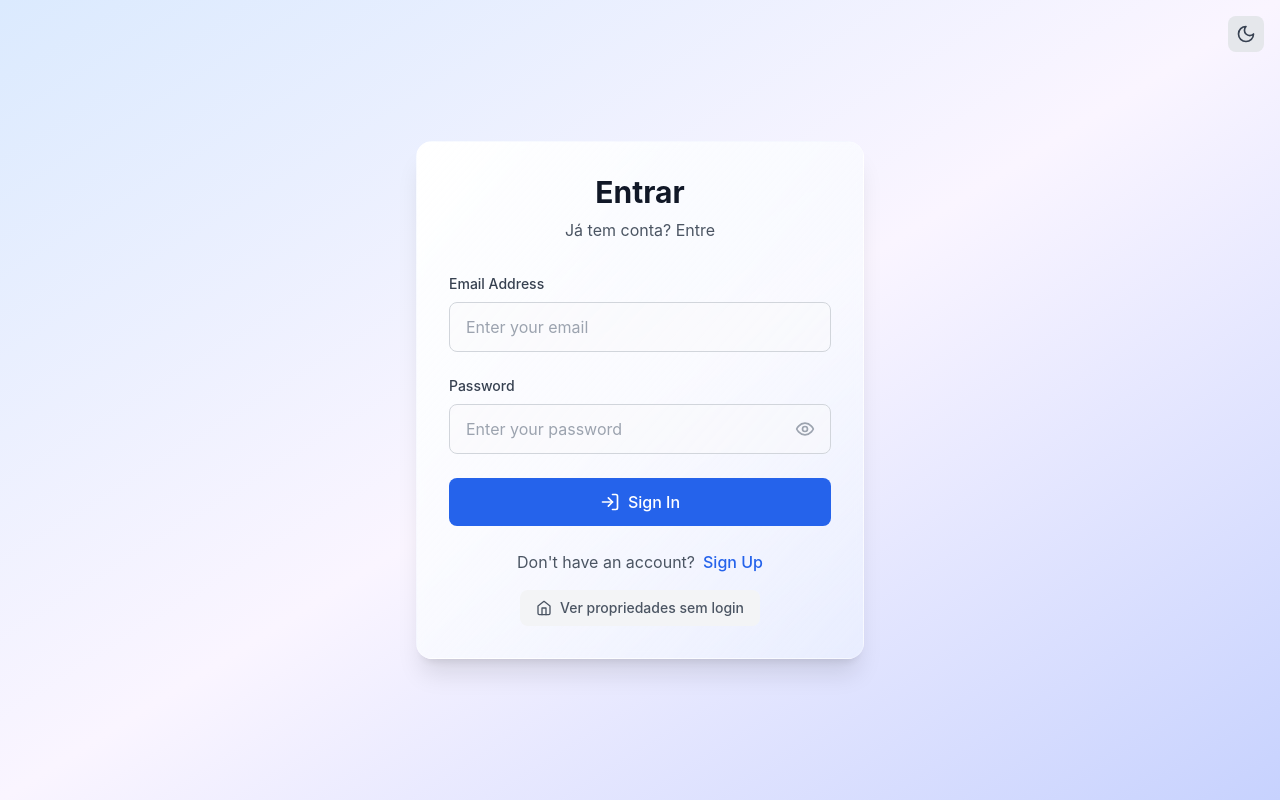
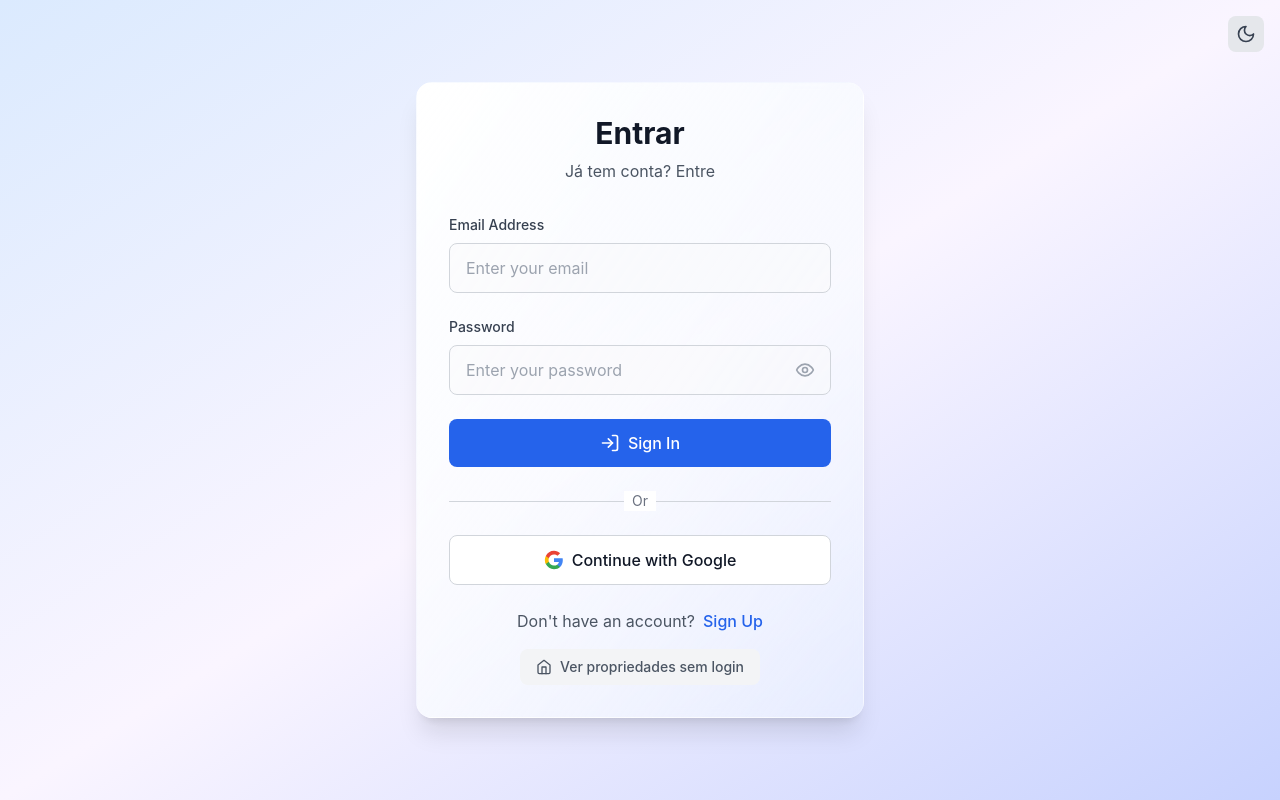
Before and after one commit to osecaadegas/ImobLuzion, a React (Vite) app: page /login in a window 1280 px wide. Built offline with nearby package versions, Linux system fonts and the light colour scheme; no server answers; the database is empty.

Commit message:
Add Google OAuth login functionality and fix authentication issues

```diff
--- a/src/App.tsx
+++ b/src/App.tsx
@@ -5,6 +5,7 @@
 import { PropertyProvider } from './contexts/PropertyContext';
 import { DarkModeProvider } from './contexts/DarkModeContext';
 import LoginForm from './components/LoginForm';
+import AuthCallback from './components/AuthCallback';
 import AdminPanel from './pages/AdminPanel';
 import SoldProperties from './pages/SoldProperties';
 import FinancialDashboard from './pages/FinancialDashboard';
@@ -42,6 +43,9 @@
           />
         }
       />
+
+      {/* Auth callback route for OAuth */}
+      <Route path="/auth/callback" element={<AuthCallback />} />
 
       {/* Legacy dashboard route - redirect to home */}
       <Route path="/dashboard" element={<Navigate to="/" replace />} />
--- /dev/null
+++ b/src/components/AuthCallback.tsx
@@ -0,0 +1,43 @@
+import { useEffect } from 'react';
+import { useNavigate } from 'react-router-dom';
+import { supabase } from '../lib/supabase';
+
+export default function AuthCallback() {
+  const navigate = useNavigate();
+
+  useEffect(() => {
+    const handleAuthCallback = async () => {
+      try {
+        const { data, error } = await supabase.auth.getSession();
+
+        if (error) {
+          console.error('Auth callback error:', error);
+          navigate('/login?error=auth_failed');
+          return;
+        }
+
+        if (data.session) {
+          // User successfully authenticated
+          navigate('/');
+        } else {
+          // No session found
+          navigate('/login');
+        }
+      } catch (error) {
+        console.error('Auth callback error:', error);
+        navigate('/login?error=auth_failed');
+      }
+    };
+
+    handleAuthCallback();
+  }, [navigate]);
+
+  return (
+    <div className="min-h-screen flex items-center justify-center bg-gray-50 dark:bg-gray-900">
+      <div className="text-center">
+        <div className="w-8 h-8 border-4 border-blue-600 border-t-transparent rounded-full animate-spin mx-auto mb-4"></div>
+        <p className="text-gray-600 dark:text-gray-400">Completing authentication...</p>
+      </div>
+    </div>
+  );
+}
--- a/src/components/LoginForm.tsx
+++ b/src/components/LoginForm.tsx
@@ -18,7 +18,7 @@
   const [name, setName] = useState('');
   const [showPassword, setShowPassword] = useState(false);
   const [error, setError] = useState('');
-  const { login, register, isLoading } = useAuth();
+  const { login, register, loginWithGoogle, isLoading } = useAuth();
 
   const handleSubmit = async (e: React.FormEvent) => {
     e.preventDefault();
@@ -46,6 +46,16 @@
           navigate('/');
         }
       }
+    }
+  };
+
+  const handleGoogleLogin = async () => {
+    try {
+      setError('');
+      await loginWithGoogle();
+    } catch (error) {
+      console.error('Google login error:', error);
+      setError('Failed to sign in with Google');
     }
   };
 
@@ -141,6 +151,37 @@
           </button>
         </form>
 
+        {/* Divider */}
+        <div className="relative my-6">
+          <div className="absolute inset-0 flex items-center">
+            <div className="w-full border-t border-gray-300 dark:border-gray-600" />
+          </div>
+          <div className="relative flex justify-center text-sm">
+            <span className="px-2 bg-white dark:bg-gray-800 text-gray-500 dark:text-gray-400">Or</span>
+          </div>
+        </div>
+
+        {/* Google Login Button */}
+        <button
+          onClick={handleGoogleLogin}
+          disabled={isLoading}
+          className="w-full bg-white dark:bg-gray-700 border border-gray-300 dark:border-gray-600 hover:bg-gray-50 dark:hover:bg-gray-600 disabled:bg-gray-100 text-gray-900 dark:text-white font-medium py-3 px-4 rounded-lg transition-colors flex items-center justify-center space-x-2"
+        >
+          {isLoading ? (
+            <div className="w-5 h-5 border-2 border-gray-400 border-t-transparent rounded-full animate-spin" />
+          ) : (
+            <>
+              <svg className="w-5 h-5" viewBox="0 0 24 24">
+                <path fill="#4285F4" d="M22.56 12.25c0-.78-.07-1.53-.2-2.25H12v4.26h5.92c-.26 1.37-1.04 2.53-2.21 3.31v2.77h3.57c2.08-1.92 3.28-4.74 3.28-8.09z"/>
+                <path fill="#34A853" d="M12 23c2.97 0 5.46-.98 7.28-2.66l-3.57-2.77c-.98.66-2.23 1.06-3.71 1.06-2.86 0-5.29-1.93-6.16-4.53H2.18v2.84C3.99 20.53 7.7 23 12 23z"/>
+                <path fill="#FBBC05" d="M5.84 14.09c-.22-.66-.35-1.36-.35-2.09s.13-1.43.35-2.09V7.07H2.18C1.43 8.55 1 10.22 1 12s.43 3.45 1.18 4.93l2.85-2.22.81-.62z"/>
+                <path fill="#EA4335" d="M12 5.38c1.62 0 3.06.56 4.21 1.64l3.15-3.15C17.45 2.09 14.97 1 12 1 7.7 1 3.99 3.47 2.18 7.07l3.66 2.84c.87-2.6 3.3-4.53 6.16-4.53z"/>
+              </svg>
+              <span>Continue with Google</span>
+            </>
+          )}
+        </button>
+
         <div className="mt-6 text-center">
           <p className="text-gray-600 dark:text-gray-400">
             {isRegisterMode ? 'Already have an account?' : "Don't have an account?"}
--- a/src/contexts/AuthContext.tsx
+++ b/src/contexts/AuthContext.tsx
@@ -14,6 +14,7 @@
   user: User | null;
   login: (email: string, password: string) => Promise<boolean>;
   register: (email: string, password: string, name: string) => Promise<boolean>;
+  loginWithGoogle: () => Promise<void>;
   logout: () => void;
   isLoading: boolean;
 }
@@ -116,6 +117,26 @@
     }
   };
 
+  const loginWithGoogle = async () => {
+    try {
+      setIsLoading(true);
+      const { error } = await supabase.auth.signInWithOAuth({
+        provider: 'google',
+        options: {
+          redirectTo: `${window.location.origin}/auth/callback`
+        }
+      });
+
+      if (error) {
+        console.error('Google login error:', error);
+        throw error;
+      }
+    } catch (error) {
+      console.error('Google login error:', error);
+      setIsLoading(false);
+    }
+  };
+
   const logout = async () => {
     try {
       await authAPI.signOut();
@@ -126,7 +147,7 @@
   };
 
   return (
-    <AuthContext.Provider value={{ user, login, register, logout, isLoading }}>
+    <AuthContext.Provider value={{ user, login, register, loginWithGoogle, logout, isLoading }}>
       {children}
     </AuthContext.Provider>
   );
--- a/src/lib/database.ts
+++ b/src/lib/database.ts
@@ -274,6 +274,7 @@
 
   async updateUserProfile(userId: string, updates: Partial<UserProfile>): Promise<UserProfile | null> {
     try {
+
       const { data, error } = await supabase
         .from('user_profiles')
         .update(updates)
--- a/src/lib/supabase.ts
+++ b/src/lib/supabase.ts
@@ -4,7 +4,7 @@
 const supabaseAnonKey = import.meta.env.VITE_SUPABASE_ANON_KEY
 
 if (!supabaseUrl || !supabaseAnonKey) {
-  throw new Error('Missing Supabase environment variables')
+  throw new Error('Missing Supabase environment variables. Please check your .env file.')
 }
 
 export const supabase = createClient(supabaseUrl, supabaseAnonKey)
```
Also changed, not shown: 1 other file (tests, documents, lock files or other folders).
